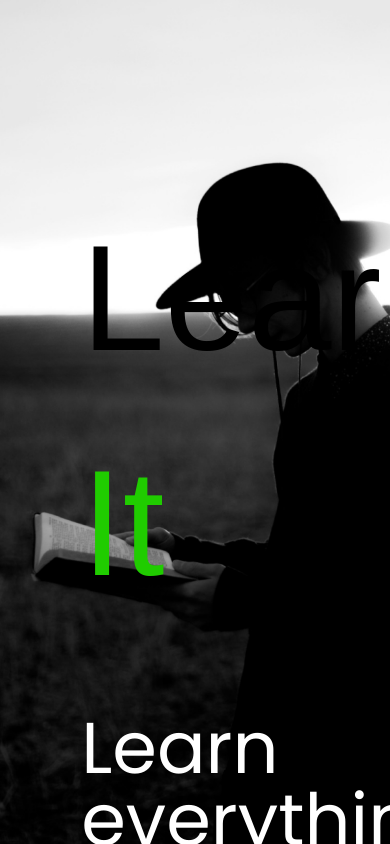
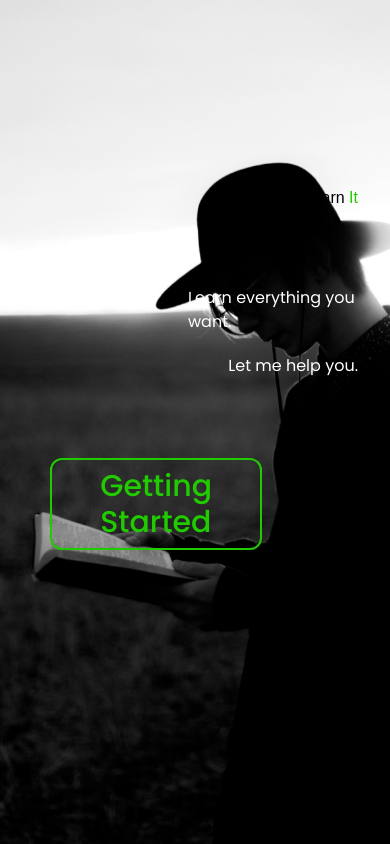
Before and after one commit to LeventeNagyWorks/LearnIt, a React (Vite) app in the folder learnit-app/: page / in a window 390 px wide. Built offline with nearby package versions, Linux system fonts and the light colour scheme; a web font is replaced by a local one.

Commit message:
Card index numbers are redesigned

```diff
--- a/learnit-app/src/routes/HeroSection.jsx
+++ b/learnit-app/src/routes/HeroSection.jsx
@@ -19,12 +19,12 @@ const HeroSection = () => {
                 style={{ backgroundImage: `url(${darkHatImage})` }}
             >
 
-                <div className="w-[60%] h-[90%] flex flex-col justify-start items-center px-8 py-36 gap-40">
+                <div className="w-[60%] h-[90%] flex flex-col justify-start items-center px-8 py-36 gap-20">
 
                     <div className="flex flex-col justify-between gap-5">
-                        <h1 className="text-black text-[150px] mb-14 select-none self-end font-poetsen">Learn <span className="text-accent_green_dark">It</span></h1>
-                        <p className="text-white text-7xl select-none font-poppins">Learn everything you want.</p>
-                        <p className="text-white text-5xl select-none self-end">Let me help you.</p>
+                        <h1 className="text-black lg:text-[150px] md:text-[110px] mb-14 select-none self-end font-poetsen">Learn <span className="text-accent_green_dark">It</span></h1>
+                        <p className="text-white lg:text-6xl select-none font-poppins">Learn everything you want.</p>
+                        <p className="text-white lg:text-5xl select-none self-end">Let me help you.</p>
                     </div>
 
                     <Link
--- a/learnit-app/src/routes/StudySetDetailPage.jsx
+++ b/learnit-app/src/routes/StudySetDetailPage.jsx
@@ -166,10 +166,20 @@ const StudySetDetailPage = () => {
                   className='h-full w-[65%] rounded-[30px] lg:rounded-[50px] bg-transparent backdrop-blur-md shadow-lg overflow-hidden z-20 relative'
                 >
                   <div className="flex h-full lg:w-full rounded-[30px] lg:rounded-[50px] bg-slate-500/40">
-                    <div className="flex justify-center to-transparent w-full h-full rounded-[30px] lg:rounded-[50px] cursor-pointer">
+                    <div className="flex flex-col justify-center items-start to-transparent w-full h-full rounded-[30px] lg:rounded-[50px] cursor-pointer">
+
+                      <div className='w-full h-24 flex items-center px-8'>
+                        <div className='flex items-center gap-3 text-[35px]'>
+                          <p className=''> {item.index} </p>
+                          <span className='w-[3px] h-[40px] bg-accent_green_dark'/>
+                          <p className='text-green-400'> {studySet.questions.length} </p>
+                        </div>
+                      </div>
+
                       <div className="flex flex-col justify-evenly gap-4 lg:gap-8 w-full h-full p-8">
+
                         <h1 className="dark:text-cstm-white text-cstm-black text-[26px] lg:text-[48px] text-center self-center text-shadow dark:shadow-black dark:font-normal font-semibold">
-                          {item.index}. {item.question}
+                          {item.question}
                         </h1>
                         <div className="flex flex-col gap-4">
                           {item.answers.map((answer, answerIndex) => (
```
